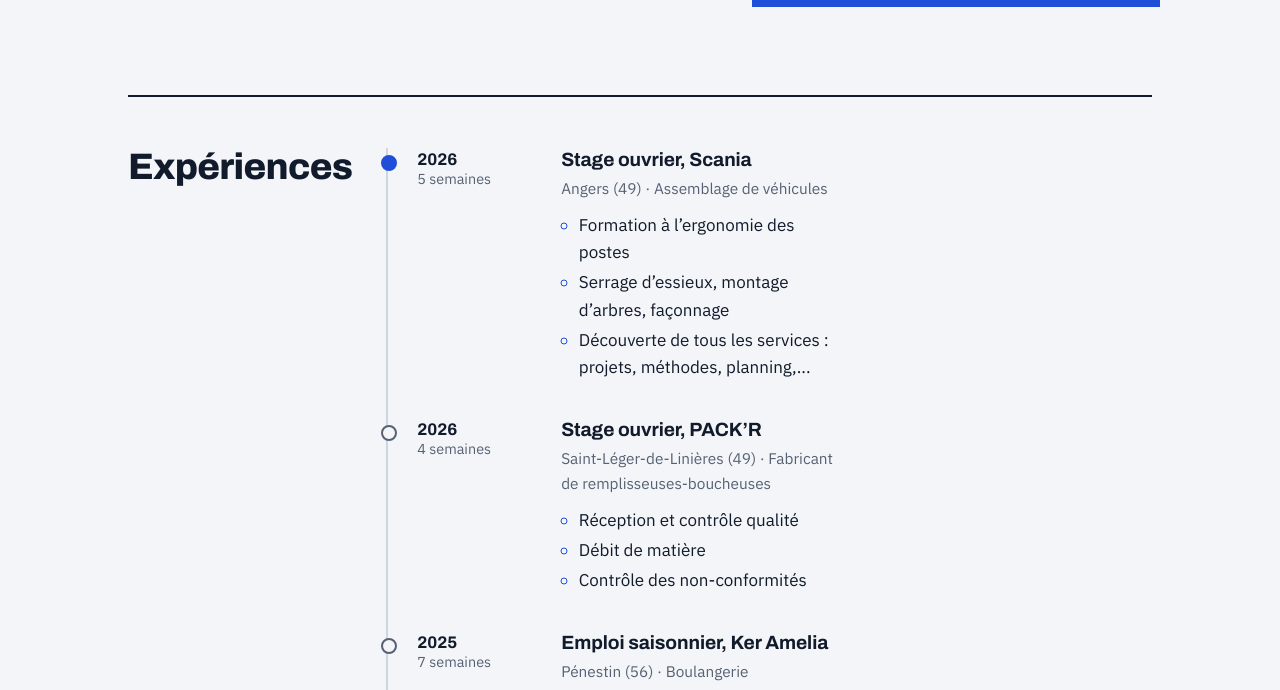
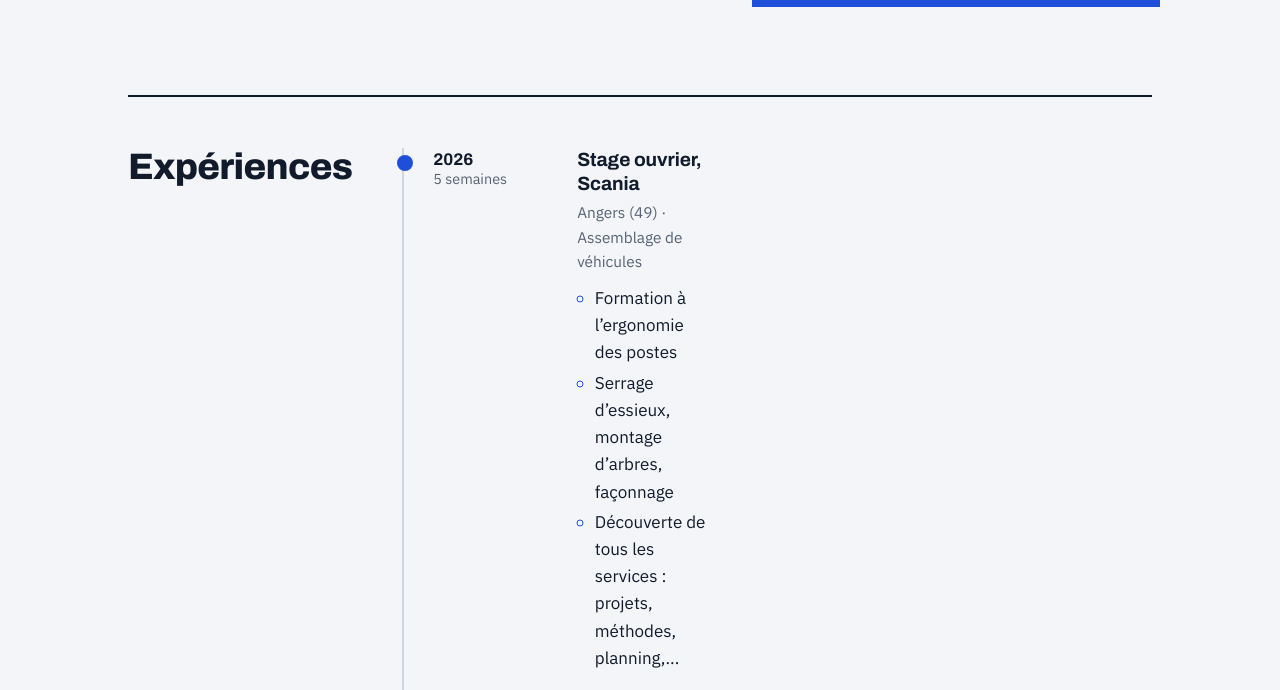
Before and after one commit to adam-bordage/adam, a plain HTML site: page index.html in a window 1280 px wide. Shown: the part 786-1476 px from the top of the page. Drawn offline with Linux system fonts and the light colour scheme.

Commit message:
Update style.css

```diff
--- a/style.css
+++ b/style.css
@@ -50,7 +50,7 @@ dt{padding:.6rem .8rem;font-size:.85rem;color:var(--steel);border-right:1px soli
 dd{padding:.6rem .8rem;font-size:.95rem;font-weight:500}
 
 /* Sections */
-.block{display:grid;grid-template-columns:220px 0.6fr;gap:2rem;padding:3.2rem 0;border-top:2px solid var(--ink)}
+.block{display:grid;grid-template-columns:220px 0.4fr;gap:3rem;padding:3.2rem 0;border-top:2px solid var(--ink)}
 .block h2{font-size:clamp(1.7rem,3.4vw,2.3rem);font-weight:800;font-stretch:108%;letter-spacing:-.02em;position:sticky;top:90px;align-self:start}
 .block-body h3{font-size:1.2rem;font-weight:700;letter-spacing:-.005em;line-height:1.25}
 
```
